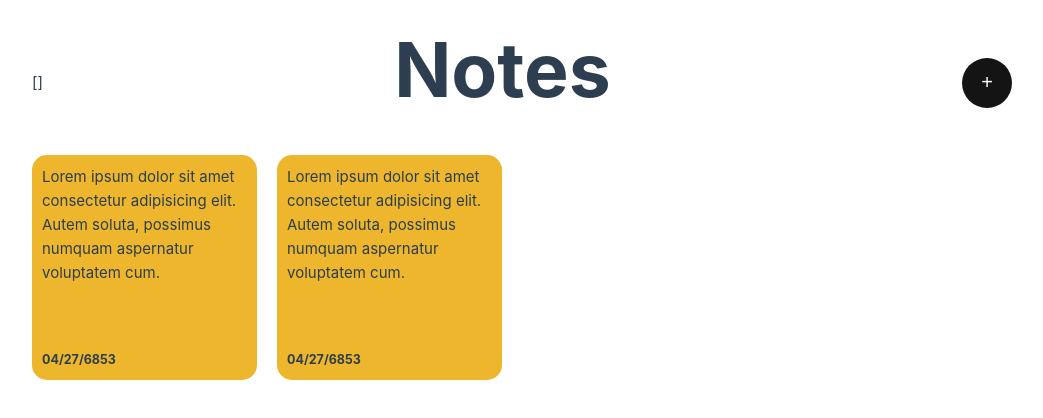
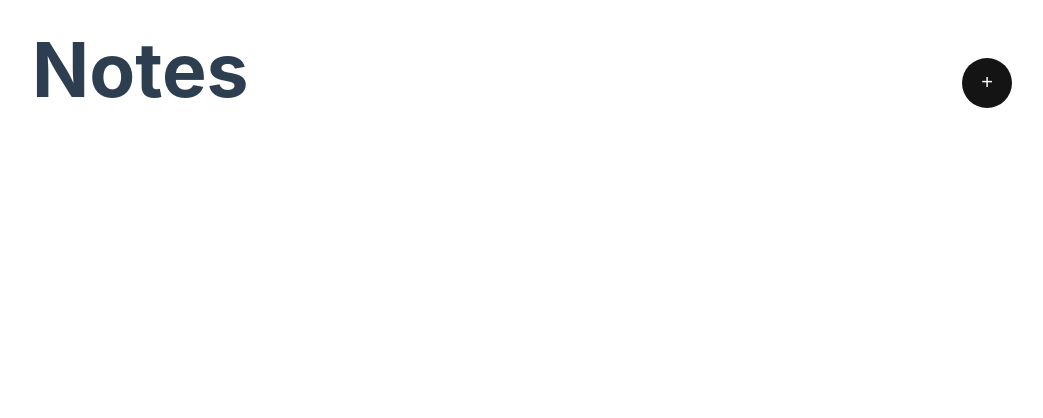
Before and after one commit to kofranek/Intuitive-Guide-to-Vue-Ecosystem, a Vue app in the folder NotesApp/: page / in a window 1280 px wide. Shown: the top 418 px of the page, without its empty margins (118-1161 px from the left). Built offline with nearby package versions, Linux system fonts and the light colour scheme.

Commit message:
zavedena direktiva v-for

```diff
--- a/NotesApp/src/App.vue
+++ b/NotesApp/src/App.vue
@@ -18,8 +18,7 @@ const addNote = () => {
     backgroundColor: getRandomColor()
   })
   showModal.value = false
-  newNote.value=""
-
+  newNote.value = ""
 
 }
 </script>
@@ -28,7 +27,6 @@ const addNote = () => {
   <main>
     <div v-show="showModal" class="overlay">
       <div class="modal">
-        {{ newNote }}
         <textarea v-model="newNote" name="note" id="note" cols="30" rows="10">
         </textarea>
         <button @click="addNote()">Add Note</button>
@@ -37,24 +35,15 @@ const addNote = () => {
     </div>
     <div class="container">
       <header>
-        {{ notes }}
         <h1>Notes</h1>
         <button @click="showModal = true">+</button>
       </header>
       <div class="card-container">
-        <div class="card">
+        <div v-for="note in notes" class="card">
           <p class="main-text">
-            Lorem ipsum dolor sit amet consectetur adipisicing elit. Autem
-            soluta, possimus numquam aspernatur voluptatem cum.
+            {{ note.text }}
           </p>
-          <p class="date">04/27/6853</p>
-        </div>
-        <div class="card">
-          <p class="main-text">
-            Lorem ipsum dolor sit amet consectetur adipisicing elit. Autem
-            soluta, possimus numquam aspernatur voluptatem cum.
-          </p>
-          <p class="date">04/27/6853</p>
+          <p class="date">{{ note.date }}</p>
         </div>
       </div>
     </div>
```
